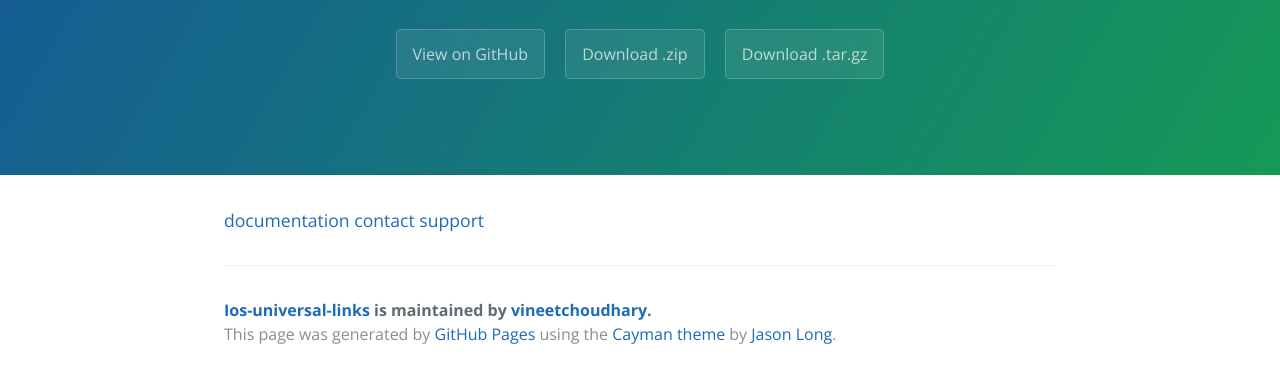
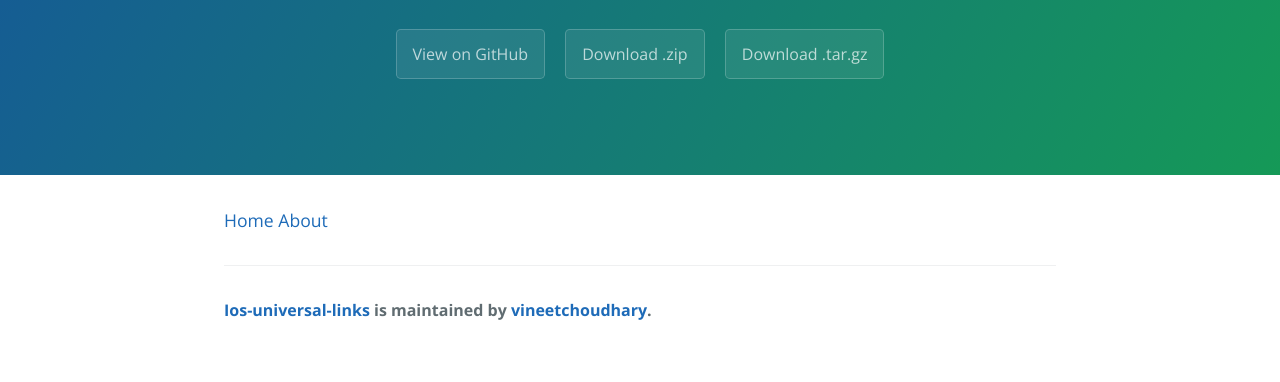
Before and after one commit to vineetchoudhary/iOS-Universal-Links, a plain HTML site: page index.html in a window 1280 px wide. Shown: the part 238-620 px from the top of the page. Drawn offline with nearby package versions, Linux system fonts and the light colour scheme.

Commit message:
Update index.html

```diff
--- a/index.html
+++ b/index.html
@@ -19,13 +19,11 @@
     </section>
 
     <section class="main-content">
-      <p><a href="/home">documentation</a>
-<a href="/about">contact support</a></p>
+      <p><a href="/home">Home</a>
+      <a href="/about">About</a></p>
 
       <footer class="site-footer">
         <span class="site-footer-owner"><a href="https://github.com/vineetchoudhary/iOS-Universal-Links">Ios-universal-links</a> is maintained by <a href="https://github.com/vineetchoudhary">vineetchoudhary</a>.</span>
-
-        <span class="site-footer-credits">This page was generated by <a href="https://pages.github.com">GitHub Pages</a> using the <a href="https://github.com/jasonlong/cayman-theme">Cayman theme</a> by <a href="https://twitter.com/jasonlong">Jason Long</a>.</span>
       </footer>
 
     </section>
```
